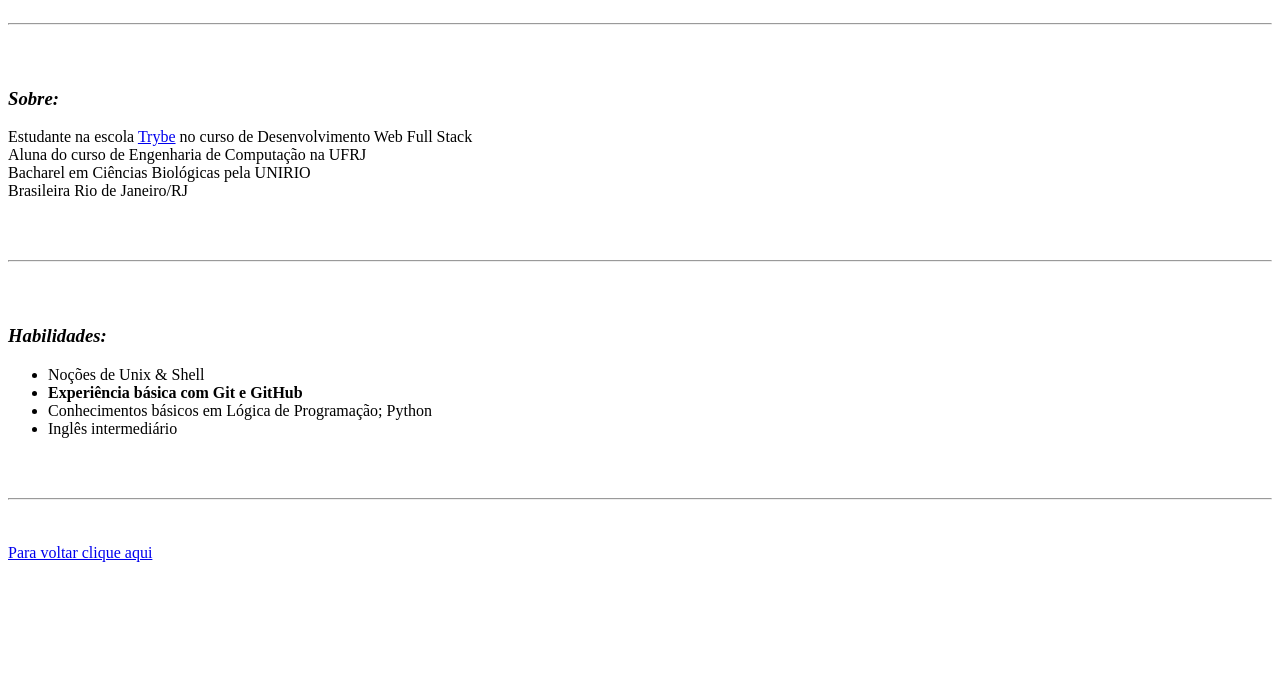
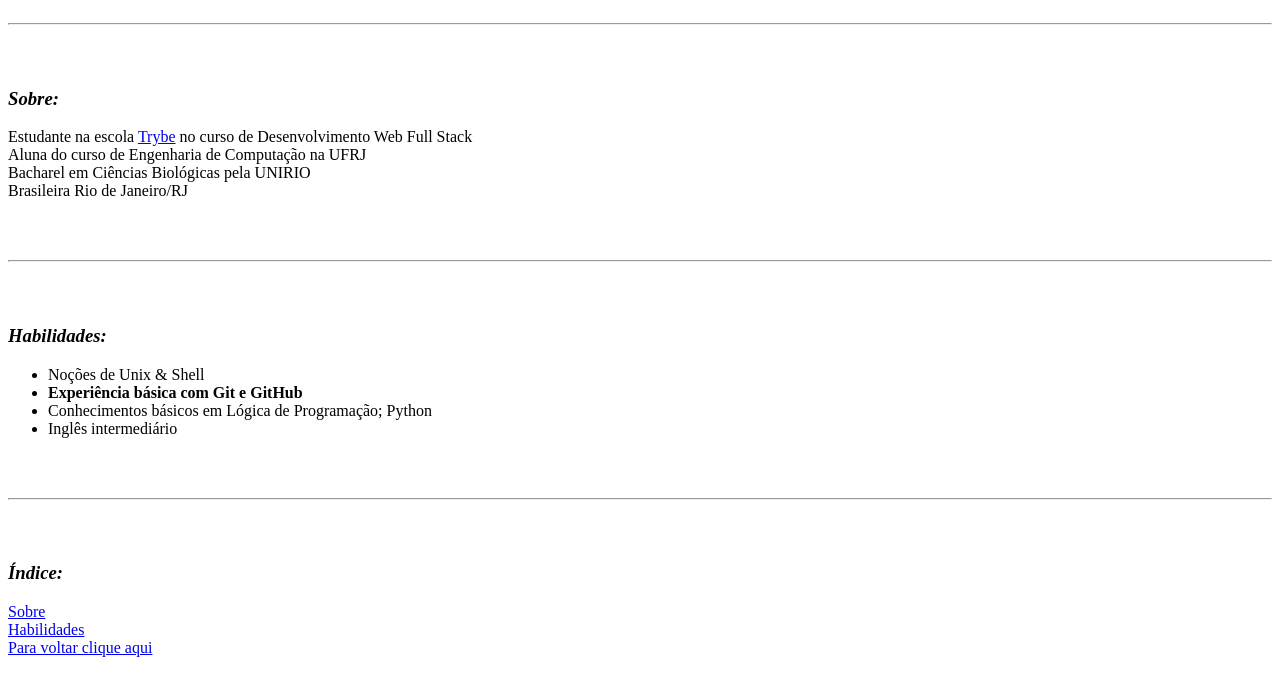
Before and after one commit to fefcufe/fefcufe.github.io, a plain HTML site: page index.html in a window 1280 px wide. Shown: the part 101-796 px from the top of the page. Drawn offline with Linux system fonts and the light colour scheme.

Commit message:
Aplicando links internos de índice

```diff
--- a/index.html
+++ b/index.html
@@ -12,15 +12,16 @@
     <br><br>
     <hr>
     <br><br>
-    <em><h3>Sobre:</h3></em>
+    <em><h3 id="Sobre"> Sobre:</h3></em>
     <p> Estudante na escola <a href="https://www.betrybe.com/formacao-desenvolvimento-web">Trybe</a> no curso de Desenvolvimento Web Full Stack <br>
         Aluna do curso de Engenharia de Computação na UFRJ <br>
         Bacharel em Ciências Biológicas pela UNIRIO <br>
         Brasileira Rio de Janeiro/RJ </p>
+
     <br><br>
     <hr>
     <br><br>
-        <em><h3>Habilidades:</h3></em>
+        <em><h3 id="habilidades"> Habilidades:</h3></em>
         <ul>
             <li>Noções de Unix & Shell</li>
             <li><strong>Experiência básica com Git e GitHub</strong></li>
@@ -30,6 +31,10 @@
     <br><br>
     <hr>
     <br><br>
+    <em><h3>Índice:</h3></em>
+    <a href="#Sobre">Sobre</a><br>
+    <a href="#habilidades">Habilidades</a>
+    <br>
     <a href= "#fotoPortfolio"> Para voltar clique aqui</a>
 
 </body>
```
